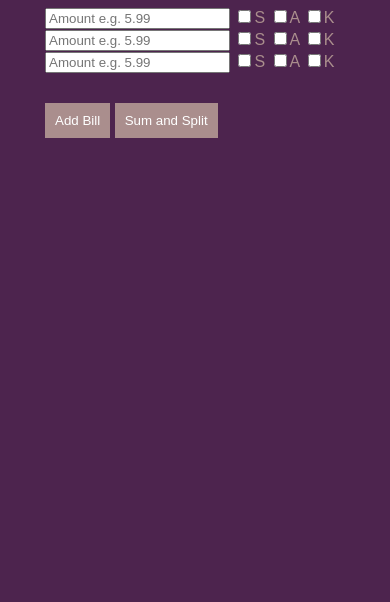
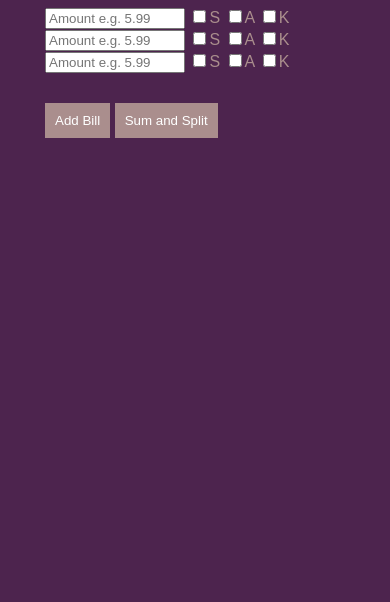
Before and after one commit to idanwekhai/SplitReciept, a plain HTML site: page index.html in a window 390 px wide. Shown: the part 242-844 px from the top of the page. Drawn offline with nearby package versions, Linux system fonts and the light colour scheme.

Commit message:
more changes for mobile view

```diff
--- a/file.js
+++ b/file.js
@@ -1,7 +1,7 @@
 
   $(document).on('click', '.addForm', function(){
     var len = $("#reciept").children().length;
-    var html = `<div id=${len+1}> <input type="number" placeholder="Amount e.g. 5.99"></input>
+    var html = `<div id=${len+1}> <input style="width:140px;"  type="number" placeholder="Amount e.g. 5.99"></input>
     <label><input type="checkbox" class="sam" value='S' name="sam">S</label>
             <label> <input type="checkbox" class="andrew" value='A' name="andrew">A</label>
             <label> <input type='checkbox' class="kelvin" value='K' name='kelvin'>K</label></div>`;
--- a/index.css
+++ b/index.css
@@ -47,7 +47,3 @@ button {
     padding: 10px;
     color:white
 }
-
-#reciept {
-    width: 100%
-}
--- a/index.html
+++ b/index.html
@@ -17,7 +17,7 @@
   <form>
    <div id='reciept' style="margin-bottom: 30px;">
   <div id='1'>
-    <input type="number" placeholder="Amount e.g. 5.99"></input>
+    <input  style="width:140px;" type="number" placeholder="Amount e.g. 5.99"></input>
     <label>
       <input type="checkbox" class="sam" value="S" name="sam">S</label>
     <label>
@@ -26,7 +26,7 @@
       <input type="checkbox" class="kelvin" value="K" name="kelvin">K</label>
   </div>
   <div id='2'>
-    <input type="number" placeholder="Amount e.g. 5.99"></input>
+    <input style="width:140px;" type="number" placeholder="Amount e.g. 5.99"></input>
     <label>
       <input type="checkbox" class="sam" value="S" name="sam">S</label>
     <label>
@@ -36,7 +36,7 @@
   </div>
 
   <div id='3'>
-    <input type="number" placeholder="Amount e.g. 5.99"></input>
+    <input style="width:140px;" type="number" placeholder="Amount e.g. 5.99"></input>
 <label><input type="checkbox" class="sam" value='S' name="sam">S</label>
         <label> <input type="checkbox" class="andrew" value='A' name="andrew">A</label>
         <label> <input type='checkbox' class="kelvin" value='K' name='kelvin'>K</label>
```
